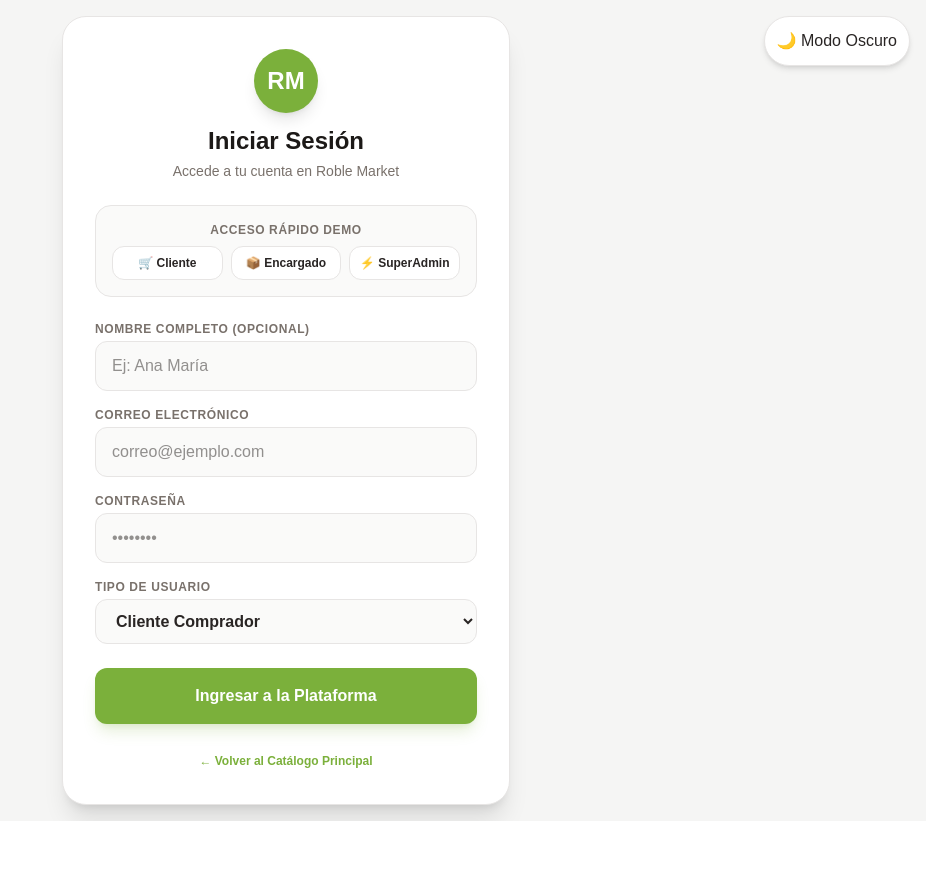
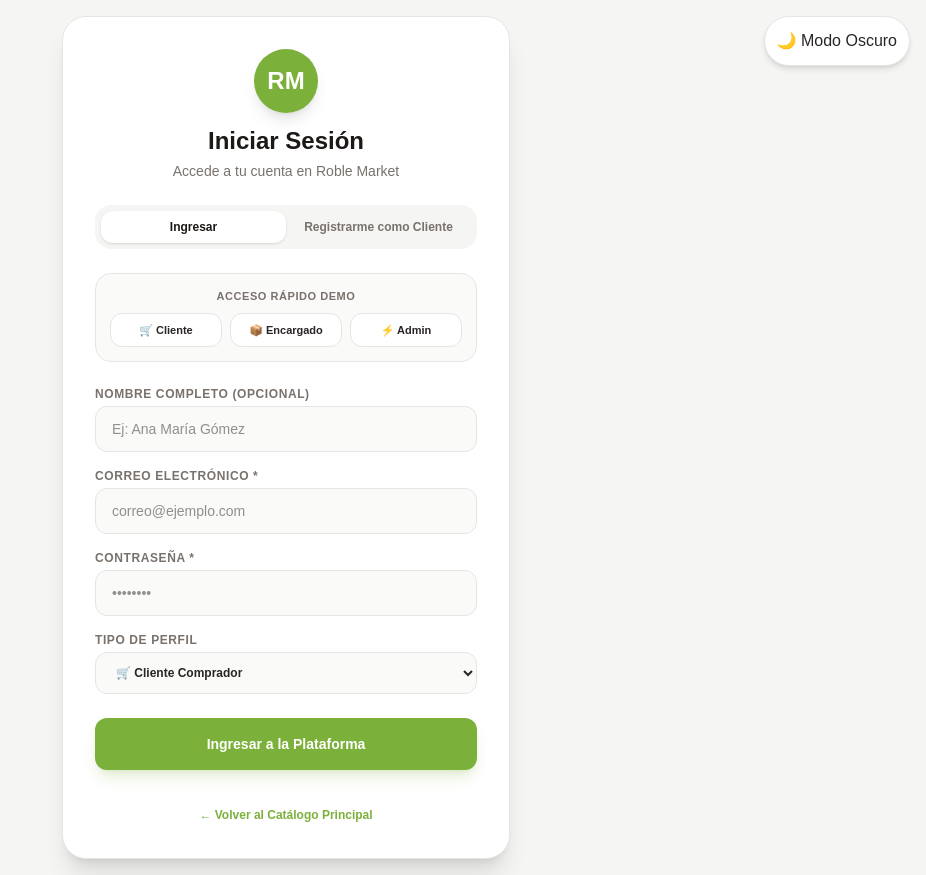
Before and after one commit to lgallardo04/roble-market-frontend, a Next.js app: page /login in a window 1280 px wide. Shown: the whole page, without its empty margins (354-1280 px from the left). Before the commit the page ends 821 px from the top, so only its background shows below. Built offline with nearby package versions, Linux system fonts and the light colour scheme.

Commit message:
feat: add product deletion, logout action & client self-registration form

```diff
--- a/src/app/admin/page.tsx
+++ b/src/app/admin/page.tsx
@@ -68,6 +68,12 @@ export default function AdminDashboard() {
 
     return () => clearTimeout(timer);
   }, []);
+
+  const deleteProduct = (id: number) => {
+    if (confirm("¿Estás seguro de eliminar este producto del inventario?")) {
+      setProducts(products.filter(p => p.id !== id));
+    }
+  };
 
   const toggleStock = (id: number) => {
     setProducts(products.map(p => p.id === id ? { ...p, stock: p.stock > 0 ? 0 : 50 } : p));
@@ -357,6 +363,7 @@ export default function AdminDashboard() {
                         </div>
                       </td>
                       <td className="p-3 text-right">
+                        <div className="flex items-center justify-end gap-2">
                           <button
                             onClick={() => toggleStock(p.id)}
                             className={`px-3 py-1.5 rounded-xl font-bold text-[11px] transition-colors ${
@@ -365,8 +372,16 @@ export default function AdminDashboard() {
                                 : 'bg-green-50 text-green-600 dark:bg-green-950/40 dark:text-green-400 hover:bg-green-100'
                             }`}
                           >
-                          {p.stock > 0 ? "Marcar Agotado" : "Reponer (50)"}
+                            {p.stock > 0 ? "Agotado" : "Reponer"}
                           </button>
+                          <button
+                            onClick={() => deleteProduct(p.id)}
+                            className="p-1.5 text-red-500 hover:text-red-700 hover:bg-red-50 dark:hover:bg-red-950/50 rounded-lg transition-colors text-xs font-bold"
+                            title="Eliminar producto de la base de datos"
+                          >
+                            🗑️
+                          </button>
+                        </div>
                       </td>
                     </tr>
                   ))}
--- a/src/app/login/page.tsx
+++ b/src/app/login/page.tsx
@@ -8,6 +8,7 @@ export default function LoginPage() {
   const { login, theme, toggleTheme } = useAuth();
   const router = useRouter();
 
+  const [isRegistering, setIsRegistering] = useState(false);
   const [email, setEmail] = useState("");
   const [password, setPassword] = useState("");
   const [role, setRole] = useState<Role>("customer");
@@ -16,9 +17,12 @@ export default function LoginPage() {
   const handleSubmit = (e: React.FormEvent) => {
     e.preventDefault();
     if (!email) return;
-    login(email, role, name);
 
-    if (role === "admin" || role === "manager") {
+    // Si se está registrando un nuevo cliente, se asigna automáticamente como 'customer'
+    const targetRole = isRegistering ? "customer" : role;
+    login(email, targetRole, name);
+
+    if (targetRole === "admin" || targetRole === "manager") {
       router.push("/admin");
     } else {
       router.push("/");
@@ -56,93 +60,144 @@ export default function LoginPage() {
           <div className="w-16 h-16 bg-[#7bb03b] text-white rounded-full flex items-center justify-center font-black text-2xl mx-auto mb-3 shadow-lg">
             RM
           </div>
-          <h1 className="text-2xl font-black text-stone-900 dark:text-white">Iniciar Sesión</h1>
-          <p className="text-sm text-stone-500 dark:text-stone-400 mt-1">Accede a tu cuenta en Roble Market</p>
+          <h1 className="text-2xl font-black text-stone-900 dark:text-white">
+            {isRegistering ? "Crear Cuenta de Cliente" : "Iniciar Sesión"}
+          </h1>
+          <p className="text-sm text-stone-500 dark:text-stone-400 mt-1">
+            {isRegistering ? "Regístrate para comprar en Roble Market" : "Accede a tu cuenta en Roble Market"}
+          </p>
         </div>
 
-        {/* DEMO ACCESOS RÁPIDOS */}
-        <div className="bg-stone-50 dark:bg-stone-800/50 p-4 rounded-2xl border border-stone-200 dark:border-stone-700/50 space-y-2">
-          <p className="text-xs font-bold uppercase tracking-wider text-stone-500 dark:text-stone-400 text-center">Acceso Rápido Demo</p>
+        {/* MODO CONMUTADOR LOGIN / REGISTRO */}
+        <div className="flex bg-stone-100 dark:bg-stone-800 p-1.5 rounded-2xl">
+          <button
+            type="button"
+            onClick={() => setIsRegistering(false)}
+            className={`flex-1 py-2 text-xs font-extrabold rounded-xl transition-all ${
+              !isRegistering
+                ? "bg-white dark:bg-stone-900 text-stone-900 dark:text-white shadow-sm"
+                : "text-stone-500 dark:text-stone-400"
+            }`}
+          >
+            Ingresar
+          </button>
+          <button
+            type="button"
+            onClick={() => {
+              setIsRegistering(true);
+              setRole("customer");
+            }}
+            className={`flex-1 py-2 text-xs font-extrabold rounded-xl transition-all ${
+              isRegistering
+                ? "bg-[#7bb03b] text-white shadow-sm"
+                : "text-stone-500 dark:text-stone-400"
+            }`}
+          >
+            Registrarme como Cliente
+          </button>
+        </div>
+
+        {/* DEMO ACCESOS RÁPIDOS (SOLO EN INICIAR SESIÓN) */}
+        {!isRegistering && (
+          <div className="bg-stone-50 dark:bg-stone-800/50 p-3.5 rounded-2xl border border-stone-200 dark:border-stone-700/50 space-y-2">
+            <p className="text-[11px] font-bold uppercase tracking-wider text-stone-500 dark:text-stone-400 text-center">
+              Acceso Rápido Demo
+            </p>
             <div className="grid grid-cols-3 gap-2">
               <button
+                type="button"
                 onClick={() => handleQuickDemo("customer")}
-              className="px-2 py-2 bg-white dark:bg-stone-800 border border-stone-200 dark:border-stone-700 rounded-xl text-xs font-bold hover:border-[#7bb03b] transition-colors"
+                className="px-2 py-2 bg-white dark:bg-stone-800 border border-stone-200 dark:border-stone-700 rounded-xl text-[11px] font-bold hover:border-[#7bb03b] transition-colors"
               >
                 🛒 Cliente
               </button>
               <button
+                type="button"
                 onClick={() => handleQuickDemo("manager")}
-              className="px-2 py-2 bg-white dark:bg-stone-800 border border-stone-200 dark:border-stone-700 rounded-xl text-xs font-bold hover:border-amber-500 transition-colors"
+                className="px-2 py-2 bg-white dark:bg-stone-800 border border-stone-200 dark:border-stone-700 rounded-xl text-[11px] font-bold hover:border-amber-500 transition-colors"
               >
                 📦 Encargado
               </button>
               <button
+                type="button"
                 onClick={() => handleQuickDemo("admin")}
-              className="px-2 py-2 bg-white dark:bg-stone-800 border border-stone-200 dark:border-stone-700 rounded-xl text-xs font-bold hover:border-purple-500 transition-colors"
+                className="px-2 py-2 bg-white dark:bg-stone-800 border border-stone-200 dark:border-stone-700 rounded-xl text-[11px] font-bold hover:border-purple-500 transition-colors"
               >
-              ⚡ SuperAdmin
+                ⚡ Admin
               </button>
             </div>
           </div>
+        )}
 
         <form onSubmit={handleSubmit} className="space-y-4">
           <div>
-            <label className="block text-xs font-bold uppercase tracking-wider text-stone-500 dark:text-stone-400 mb-1">Nombre Completo (Opcional)</label>
+            <label className="block text-xs font-bold uppercase tracking-wider text-stone-500 dark:text-stone-400 mb-1">
+              Nombre Completo {isRegistering ? "*" : "(Opcional)"}
+            </label>
             <input
               type="text"
-              placeholder="Ej: Ana María"
+              required={isRegistering}
+              placeholder="Ej: Ana María Gómez"
               value={name}
               onChange={(e) => setName(e.target.value)}
-              className="w-full px-4 py-3 bg-stone-50 dark:bg-stone-800 border border-stone-200 dark:border-stone-700 rounded-xl outline-none focus:border-[#7bb03b] transition-colors"
+              className="w-full px-4 py-3 bg-stone-50 dark:bg-stone-800 border border-stone-200 dark:border-stone-700 rounded-xl outline-none focus:border-[#7bb03b] transition-colors text-sm font-medium"
             />
           </div>
 
           <div>
-            <label className="block text-xs font-bold uppercase tracking-wider text-stone-500 dark:text-stone-400 mb-1">Correo Electrónico</label>
+            <label className="block text-xs font-bold uppercase tracking-wider text-stone-500 dark:text-stone-400 mb-1">
+              Correo Electrónico *
+            </label>
             <input
               type="email"
               required
               placeholder="correo@ejemplo.com"
               value={email}
               onChange={(e) => setEmail(e.target.value)}
-              className="w-full px-4 py-3 bg-stone-50 dark:bg-stone-800 border border-stone-200 dark:border-stone-700 rounded-xl outline-none focus:border-[#7bb03b] transition-colors"
+              className="w-full px-4 py-3 bg-stone-50 dark:bg-stone-800 border border-stone-200 dark:border-stone-700 rounded-xl outline-none focus:border-[#7bb03b] transition-colors text-sm font-medium"
             />
           </div>
 
           <div>
-            <label className="block text-xs font-bold uppercase tracking-wider text-stone-500 dark:text-stone-400 mb-1">Contraseña</label>
+            <label className="block text-xs font-bold uppercase tracking-wider text-stone-500 dark:text-stone-400 mb-1">
+              Contraseña *
+            </label>
             <input
               type="password"
               required
               placeholder="••••••••"
               value={password}
               onChange={(e) => setPassword(e.target.value)}
-              className="w-full px-4 py-3 bg-stone-50 dark:bg-stone-800 border border-stone-200 dark:border-stone-700 rounded-xl outline-none focus:border-[#7bb03b] transition-colors"
+              className="w-full px-4 py-3 bg-stone-50 dark:bg-stone-800 border border-stone-200 dark:border-stone-700 rounded-xl outline-none focus:border-[#7bb03b] transition-colors text-sm font-medium"
             />
           </div>
 
+          {!isRegistering && (
             <div>
-            <label className="block text-xs font-bold uppercase tracking-wider text-stone-500 dark:text-stone-400 mb-1">Tipo de Usuario</label>
+              <label className="block text-xs font-bold uppercase tracking-wider text-stone-500 dark:text-stone-400 mb-1">
+                Tipo de Perfil
+              </label>
               <select
                 value={role}
                 onChange={(e) => setRole(e.target.value as Role)}
-              className="w-full px-4 py-3 bg-stone-50 dark:bg-stone-800 border border-stone-200 dark:border-stone-700 rounded-xl outline-none focus:border-[#7bb03b] transition-colors font-bold"
+                className="w-full px-4 py-3 bg-stone-50 dark:bg-stone-800 border border-stone-200 dark:border-stone-700 rounded-xl outline-none focus:border-[#7bb03b] transition-colors font-bold text-xs"
               >
-              <option value="customer">Cliente Comprador</option>
-              <option value="manager">Encargado de Inventario</option>
-              <option value="admin">Super Administrador</option>
+                <option value="customer">🛒 Cliente Comprador</option>
+                <option value="manager">📦 Encargado de Inventario</option>
+                <option value="admin">⚡ Super Administrador</option>
               </select>
             </div>
+          )}
 
           <button
             type="submit"
-            className="w-full py-4 bg-[#7bb03b] hover:bg-[#5C8A26] text-white font-black rounded-xl shadow-lg shadow-[#7bb03b]/20 transition-all text-base mt-2"
+            className="w-full py-4 bg-[#7bb03b] hover:bg-[#5C8A26] text-white font-black rounded-xl shadow-lg shadow-[#7bb03b]/20 transition-all text-sm mt-2"
           >
-            Ingresar a la Plataforma
+            {isRegistering ? "Crear Mi Cuenta de Cliente" : "Ingresar a la Plataforma"}
           </button>
         </form>
 
-        <div className="text-center">
+        <div className="text-center pt-2">
           <a href="/" className="text-xs font-bold text-[#7bb03b] hover:underline">
             ← Volver al Catálogo Principal
           </a>
```
Lines whose indentation alone changed are shown as unchanged.
